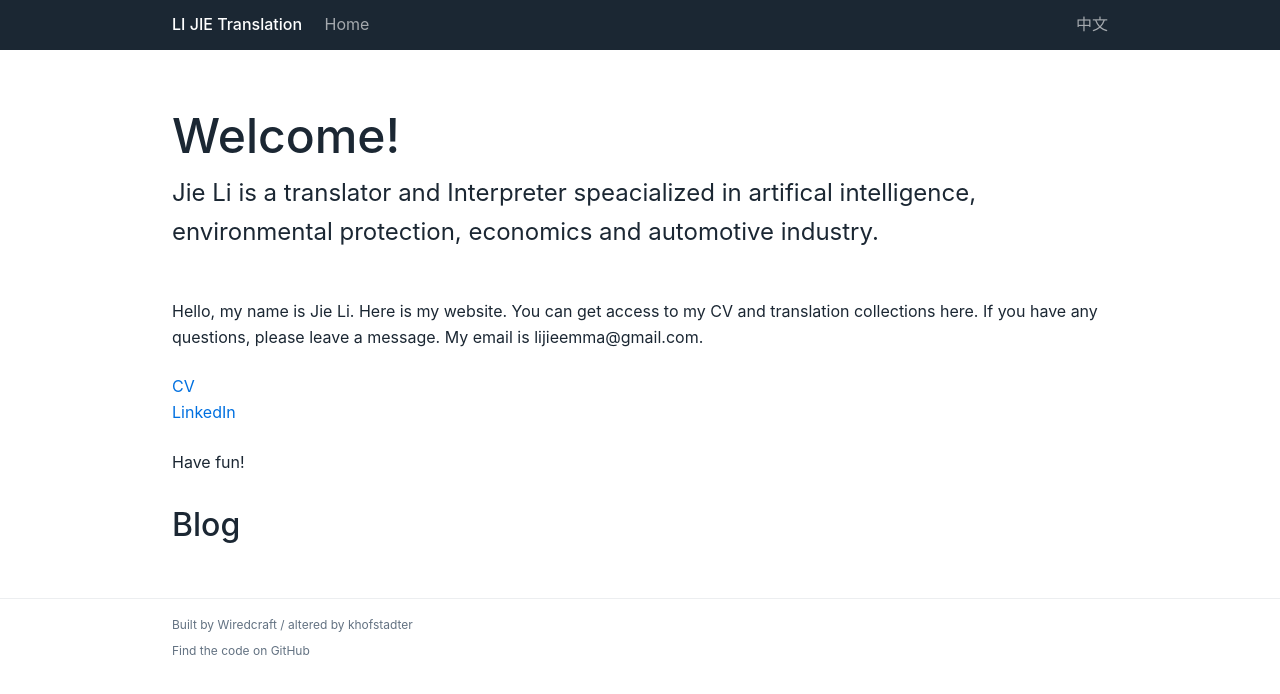
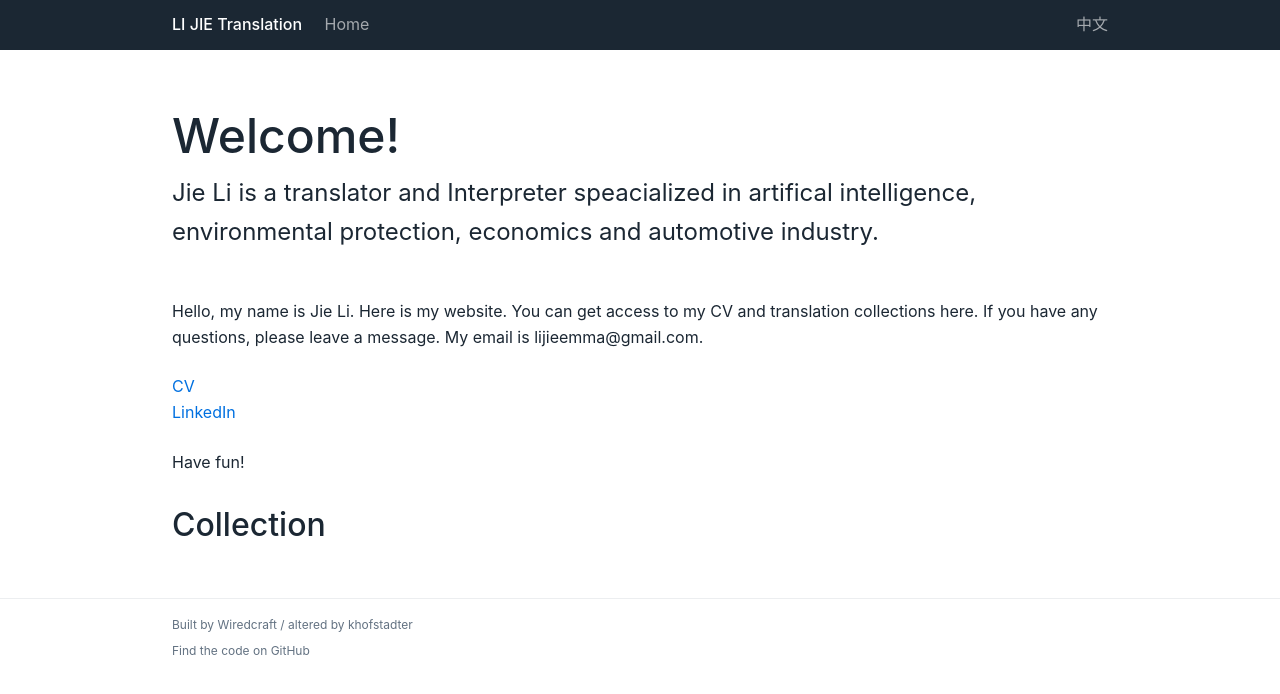
Before and after one commit to lijieemma/Jie-LI, a Jekyll site: the page built from index.md, in a window 1280 px wide. Shown: the top 694 px of the page. Built offline with Jekyll 4.4.1, drawn with Linux system fonts in a browser that asks for light colours.

Commit message:
Update index.md

```diff
--- a/index.md
+++ b/index.md
@@ -12,4 +12,4 @@ Hello, my name is Jie Li. Here is my website. You can get access to my CV and tr
 
 Have fun!
 
-## Blog
+## Collection
```
